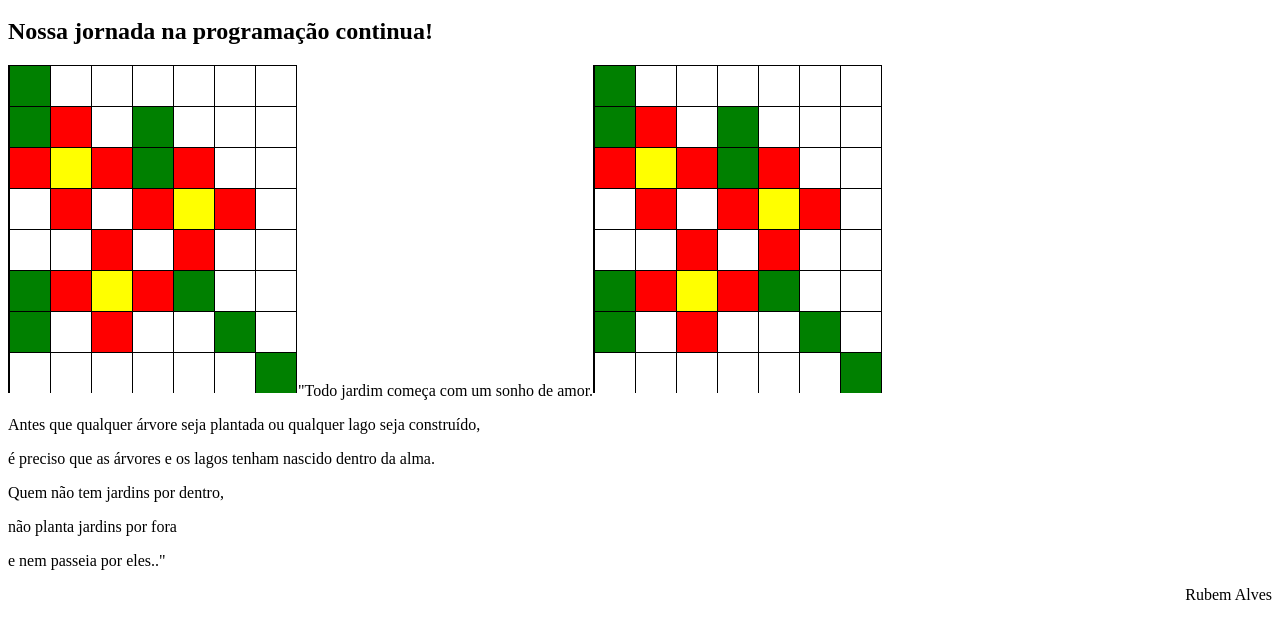
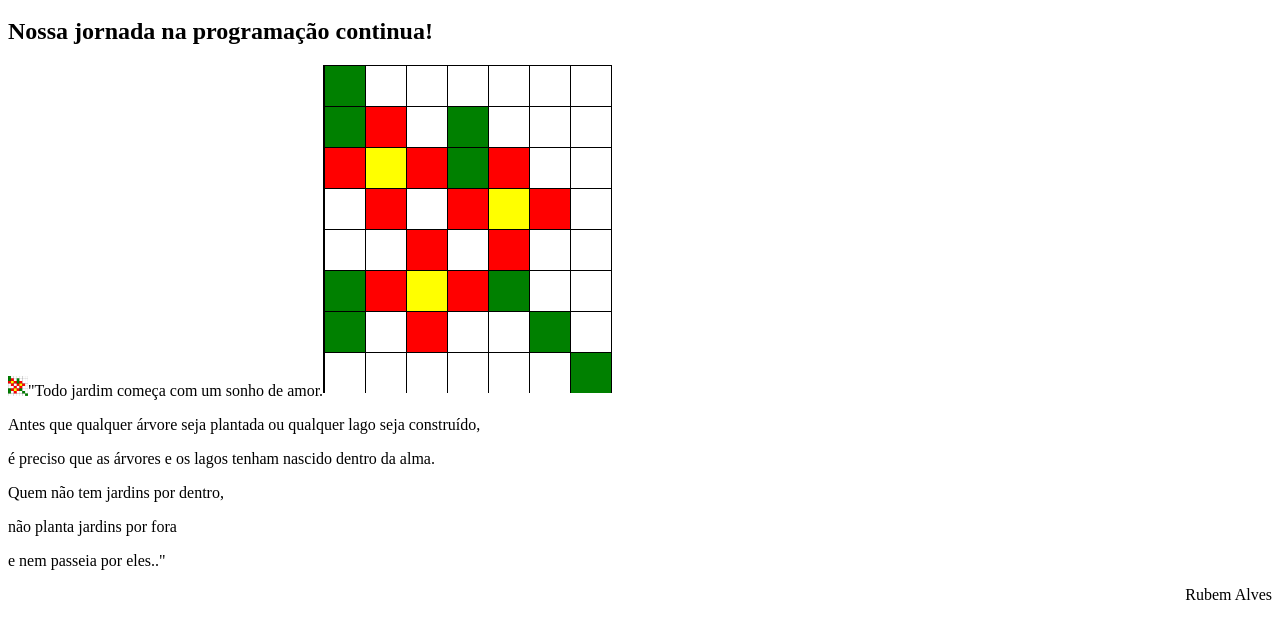
Before and after one commit to AnaKopper/primeiro_repositorio, a plain HTML site: page index.html in a window 1280 px wide. Shown: the part 48-686 px from the top of the page. Drawn offline with Linux system fonts and the light colour scheme.

Commit message:
Alterando tamanho das flores

```diff
--- a/index.html
+++ b/index.html
@@ -1,7 +1,7 @@
 <html>
   <h1>Olá! Bem-vind@ a mais este encontro de formação!</h1>
   <h2>Nossa jornada na programação continua!</h2>
-   <p><img src="flores.png">"Todo jardim começa com um sonho de amor.<img src="flores.png"></p>
+   <p><img src="flores.png" alt="flores" height="20" width="20">"Todo jardim começa com um sonho de amor.<img src="flores.png"></p>
   <p>Antes que qualquer árvore seja plantada ou qualquer lago seja construído,</p>
   <p>é preciso que as árvores e os lagos tenham nascido dentro da alma.</p>
   <p>Quem não tem jardins por dentro,</p>
```
